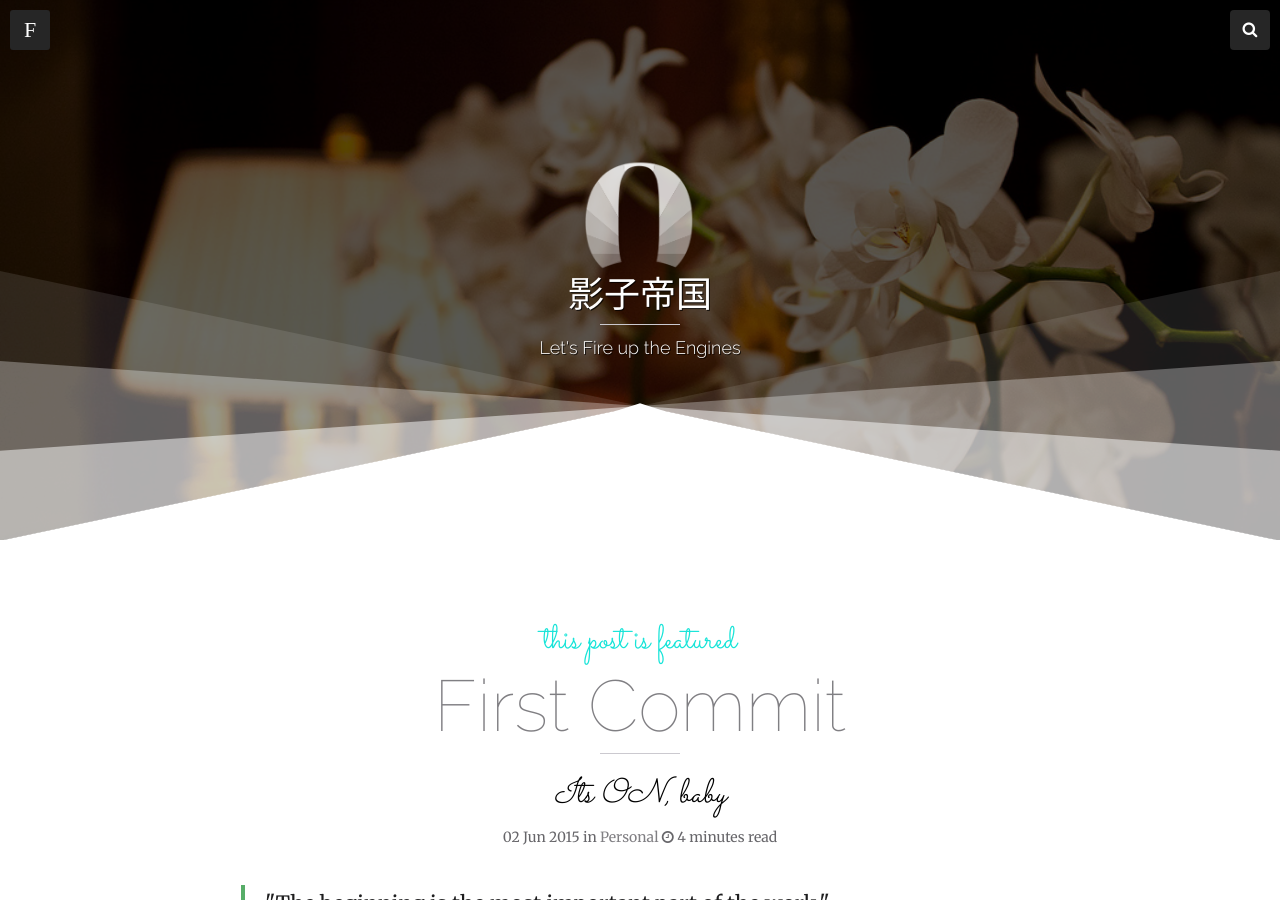
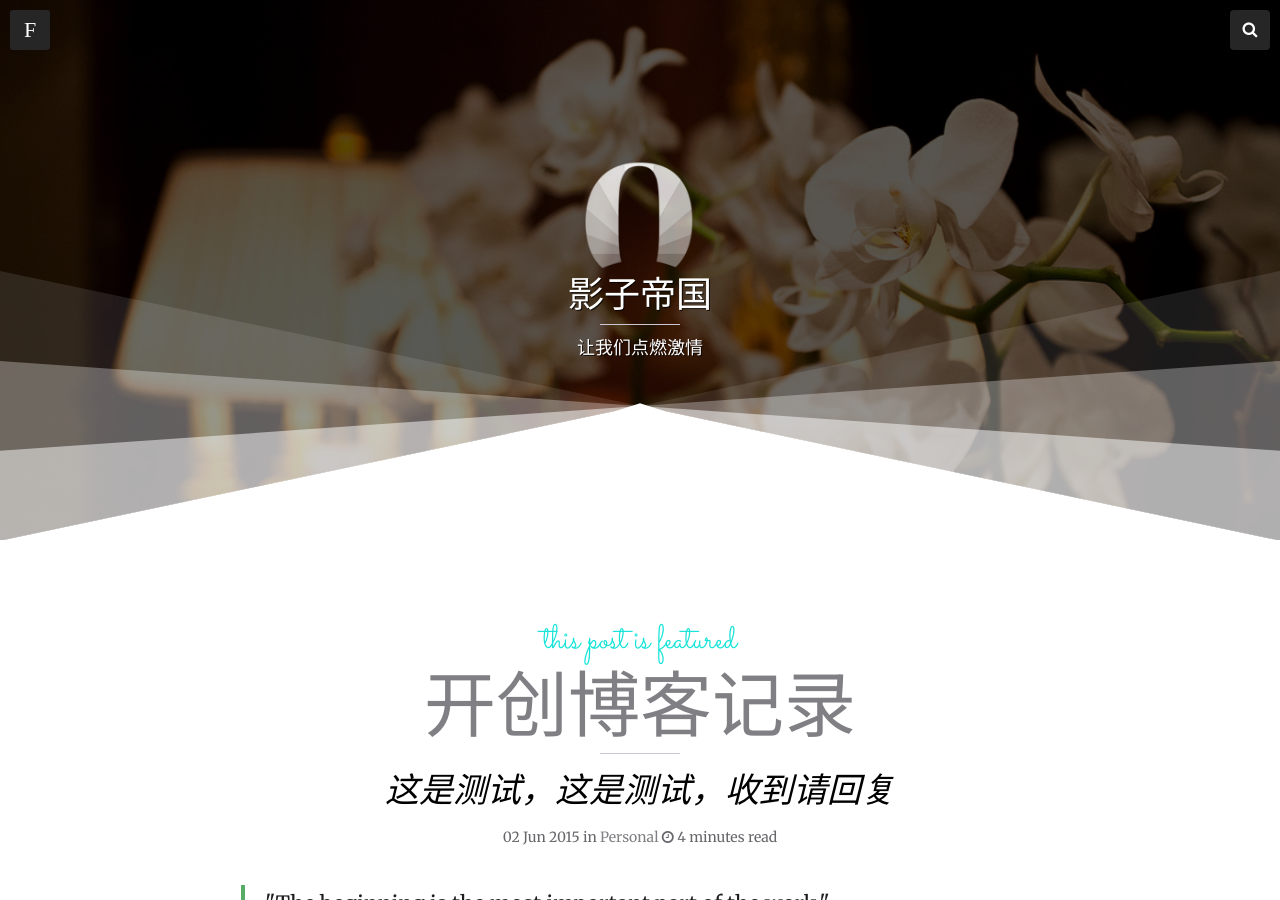
Before and after one commit to bingFly/blog, a Jekyll site: the page built from _posts/2015-06-02-这是第一篇-博客.md, in a window 1280 px wide and 900 px high. Built offline with Jekyll 4.4.1, drawn with Linux system fonts in a browser that asks for light colours; nearby versions of some CDN libraries.

Commit message:
第一篇博客测试

```diff
--- a/_posts/2015-06-02-这是第一篇-博客.md
+++ b/_posts/2015-06-02-这是第一篇-博客.md
@@ -1,8 +1,8 @@
 ---
 layout: post
-title: First Commit
-description: "Its ON, baby"
-headline: "Let's Fire up the Engines"
+title: 开创博客记录
+description: "这是测试，这是测试，收到请回复"
+headline: "让我们点燃激情"
 categories: personal
 tags:
   - blogging
```
